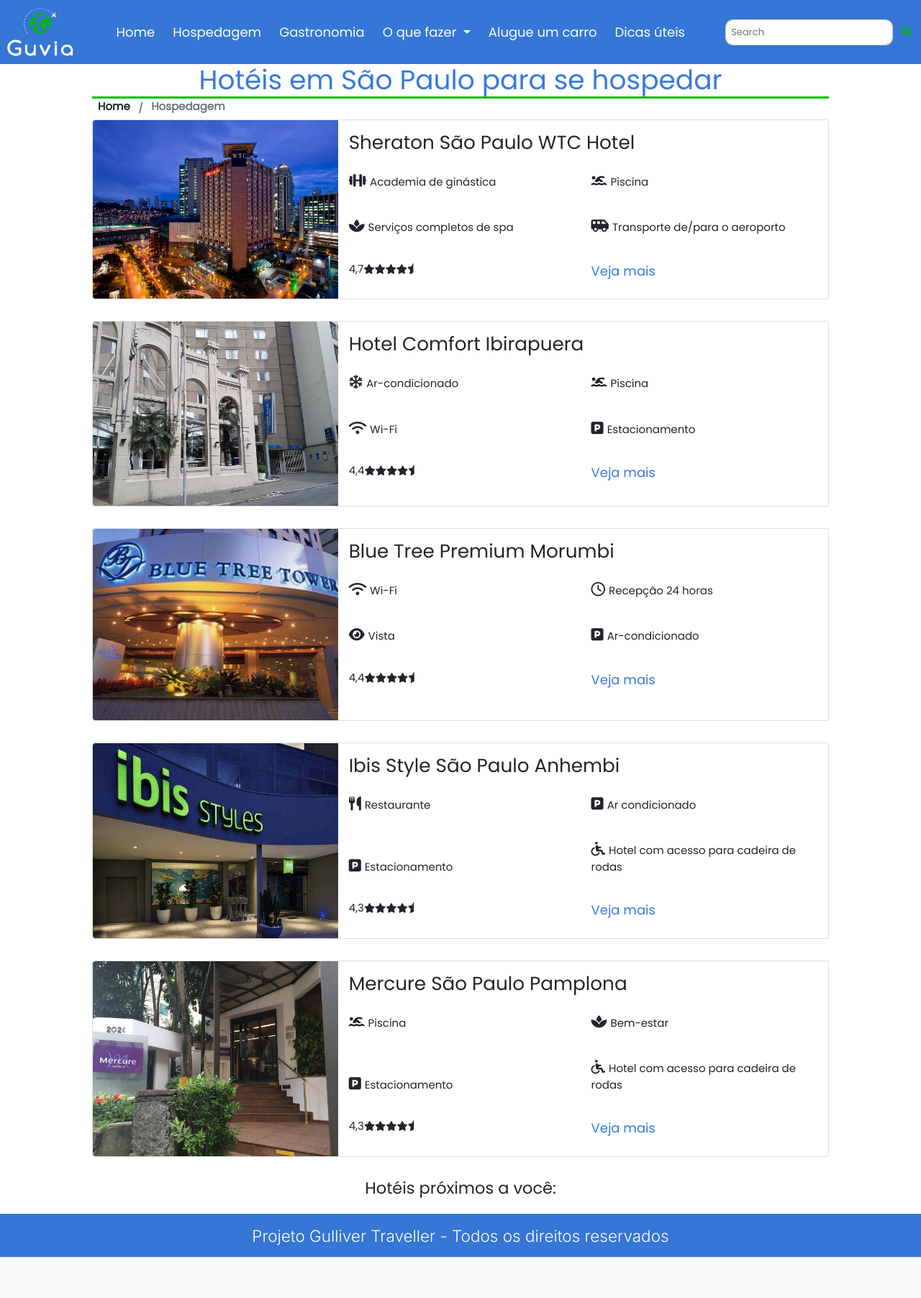
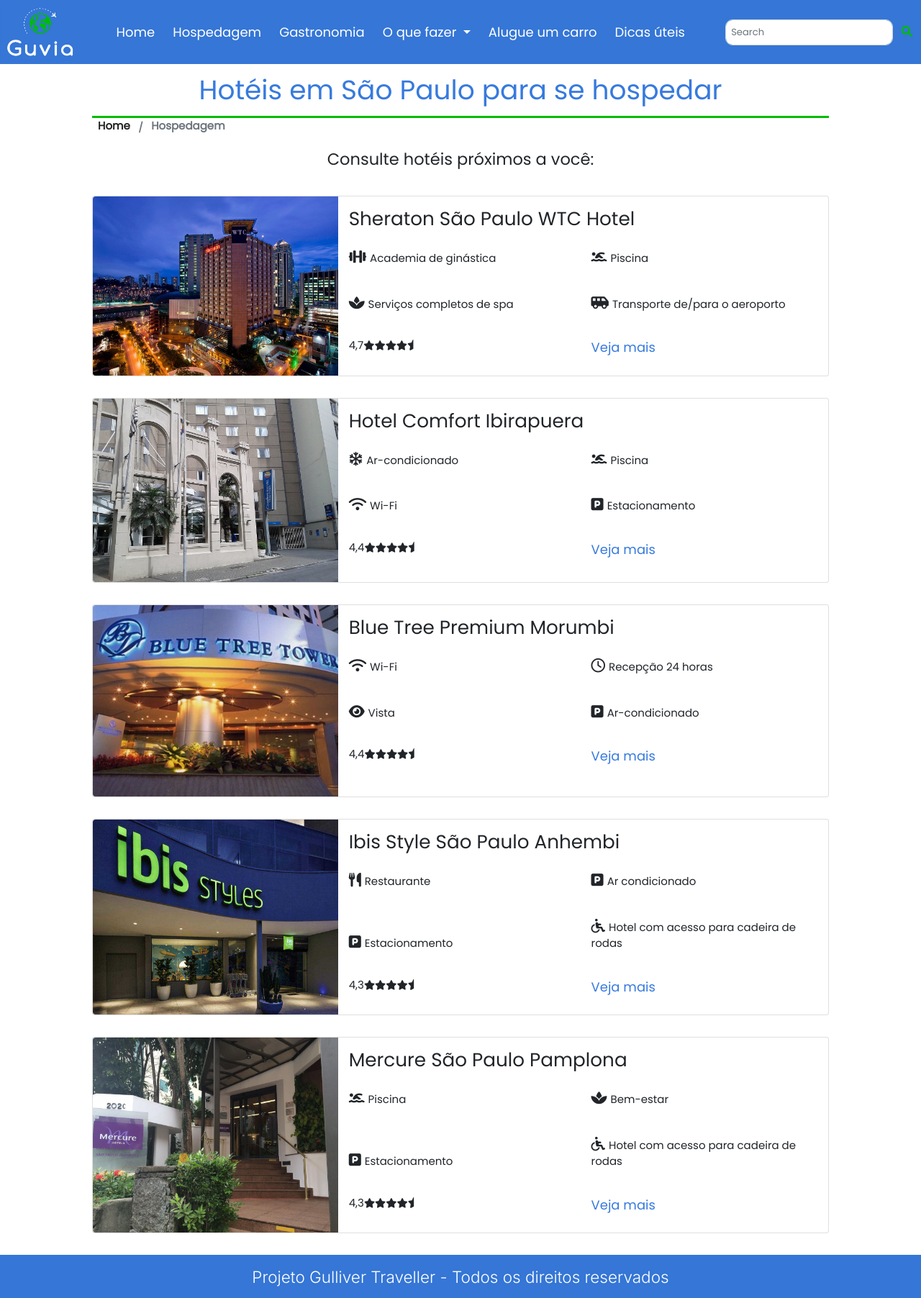
Before and after one commit to AnnylysMedeiros/Gulliver-Traveller--Projeto-FIAP, a PHP site: page /hospedagem.html in a window 1280 px wide. Shown: the whole page at 72% size. Before the commit the page ends 1747 px from the top, so only its background shows below. Run offline with PHP 8.4, Linux system fonts and the light colour scheme; some libraries are stand-ins or nearby versions.

Commit message:
Alteração no mapa de geolocalização.

```diff
--- a/css/style.css
+++ b/css/style.css
@@ -138,6 +138,7 @@
 .breadcrumb {
     width: 80%;
     margin: auto;
+    padding-bottom: 1rem;
     font-size: 1rem;
     font-weight: 600;
     color: #222;
@@ -195,6 +196,7 @@
     color: #377ADE;
     width: 80%;
     margin: auto;
+    padding: 0.9rem;
     border-bottom: 3px solid #00bc03;
 }
 
@@ -229,11 +231,16 @@
     font-size: 1.2rem;
 }
 
+#map {
+    height: 600px;
+    width: 1200px;
+}
+
 .mapastatic {
     display: flex;
     flex-direction: column;
     align-items: center;
-    padding-bottom: 15px;
+    padding-bottom: 2rem;
 }
 /* Fim hospedagem.html */
 
--- a/hospedagem.html
+++ b/hospedagem.html
@@ -139,6 +139,12 @@
                 <li class="breadcrumb-item active" aria-current="page">Hospedagem</li>
             </ol>
         </nav>
+
+        <div class="mapastatic">
+            <h4> Consulte hotéis próximos a você:</h4>
+            <div id="coordenadas"></div>
+            <div id="mapa"></div>
+        </div>
 
         <div class="card mx-auto tamanho_na_tela hotel_resumo">
             <div class="row g-0">
@@ -337,11 +343,8 @@
                 </div>
             </div>
         </div>
-        <div class="mapastatic">
-            <h4> Hotéis próximos a você:</h4>
-            <div id="coordenadas"></div>
-            <div id="mapa"></div>
-        </div>
+        <!-- <h4> Hotéis próximos a você:</h4>
+        <div id="map" class="container-fluid"></div> -->
     </main>
 
     <!-- Tradução para libras -->
@@ -371,6 +374,13 @@
     </script>
     <!-- Script do tradutor para libras -->
 
+
+    <!-- Script google maps -->
+    <!-- <script async
+        src="https://maps.googleapis.com/maps/api/js?key=AIzaSyCH-zgXdqy71REV-kBZAThUw9_3IdPY1ao&region=BR&callback=initMap">
+    </script> -->
+
+
     <!-- script Geolocalização -->
     <script src="./js/script.js"></script>
 
```
Also changed, not shown: js/script.js (+51 -3 lines), 1 other file.
